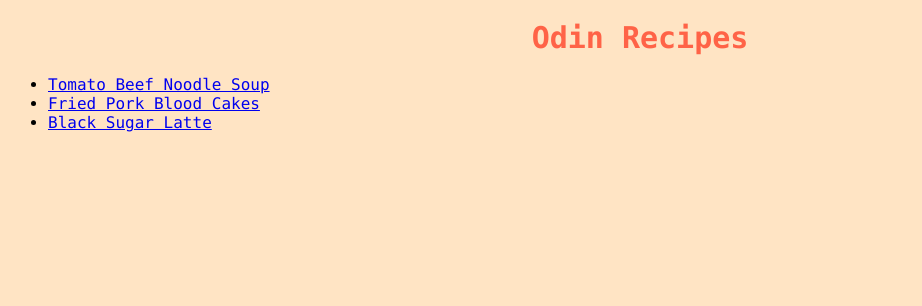
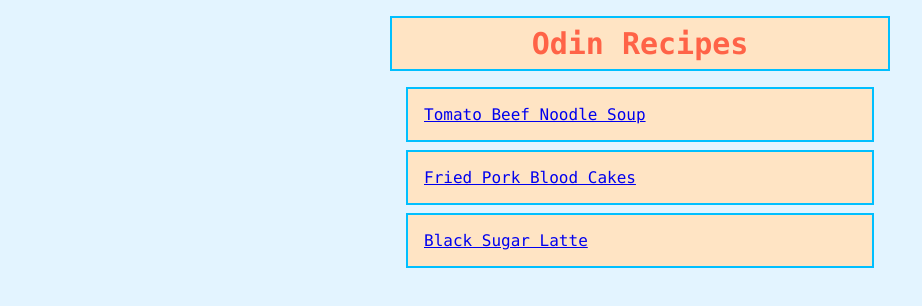
Before and after one commit to JellyRollJunior/odin-recipes, a plain HTML site: page index.html in a window 1280 px wide. Shown: the whole page, without its empty margins (0-922 px from the left). Drawn offline with Linux system fonts and the light colour scheme.

Commit message:
Incorporate box model into index.html design
Encapsulate title and list items in a card with fixed size. Add
background color, border, centering, to list items and title. Make list
items smaller than title. Remove list item bullet points.

```diff
--- a/index.html
+++ b/index.html
@@ -7,11 +7,19 @@
     </head>
 
     <body>
-        <h1>Odin Recipes</h1>
-        <ul>
-            <li class="contents"><a href="./recipes/tomato-beef-noodle-soup.html" rel="noopener noreferrer">Tomato Beef Noodle Soup</a></li>
-            <li class="contents"><a href="./recipes/fried-pork-blood-cake.html" rel="noopener noreferrer">Fried Pork Blood Cakes</a></li>
-            <li class="contents"><a href="./recipes/black-sugar-latte.html" rel="noopener noreferrer">Black Sugar Latte</a></li>
-        </ul>
+        <div class="card">
+            <h1 class="title">Odin Recipes</h1>
+            <ul class="index">
+                <div class="recipe">
+                    <li><a href="./recipes/tomato-beef-noodle-soup.html" rel="noopener noreferrer">Tomato Beef Noodle Soup</a></li>
+                </div>
+                <div class="recipe">
+                    <li><a href="./recipes/fried-pork-blood-cake.html" rel="noopener noreferrer">Fried Pork Blood Cakes</a></li>
+                </div>
+                <div class="recipe">
+                    <li><a href="./recipes/black-sugar-latte.html" rel="noopener noreferrer">Black Sugar Latte</a></li>
+                </div>
+            </ul>
+        </div>
     </body>
 </html>
--- a/styles.css
+++ b/styles.css
@@ -1,24 +1,44 @@
-* {
+html {
     font-family: "Monaco", Arial, sans-serif;
-    background-color: bisque;
+    background-color: #e3f4ff;
+    box-sizing: border-box;
+}
+
+.card {
+    width: 500px;
+    margin: 0 auto;
+    padding: 8px;
 }
 
 h1 {
     font-size: 30px;
     font-weight: bold;
     text-align: center;
+    background-color: bisque;
+    border: 2px solid deepskyblue;
+    padding: 8px 0;
+    margin-top: 0;
+    margin-bottom: 0;
 }
 
 h1,
 .description {
     color: tomato;
+
 }
 
-ul li,
-ol li {
+ul.index {
+    list-style-type: none;
+    padding-inline-start: 0px;
+}
+
+.recipe {
+    background-color: bisque;
+    padding: 16px 16px;
+    border: 2px solid deepskyblue;
+    margin: 8px 16px 8px 16px;
+}
+
+li {
     color: darkcyan;
 }
-
-.contents {
-    color: black;
-}
```
